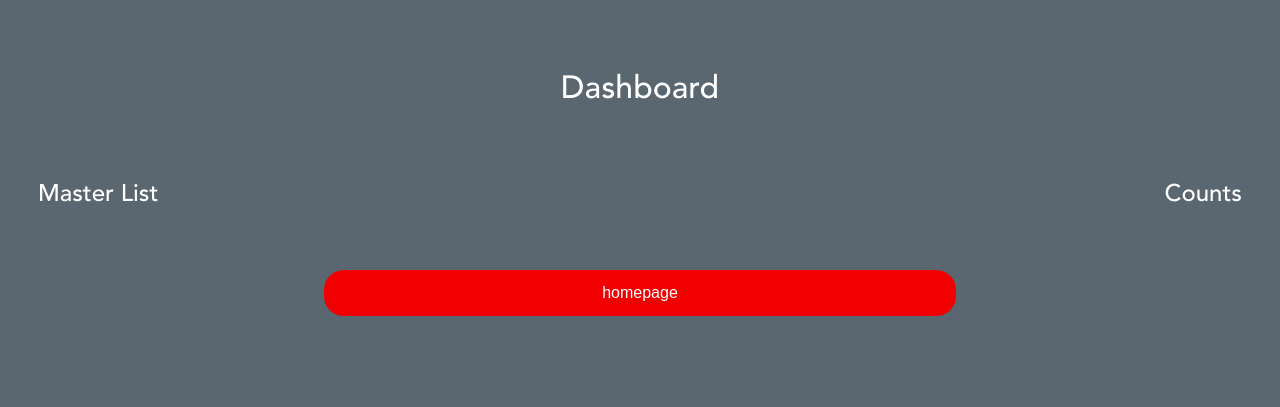
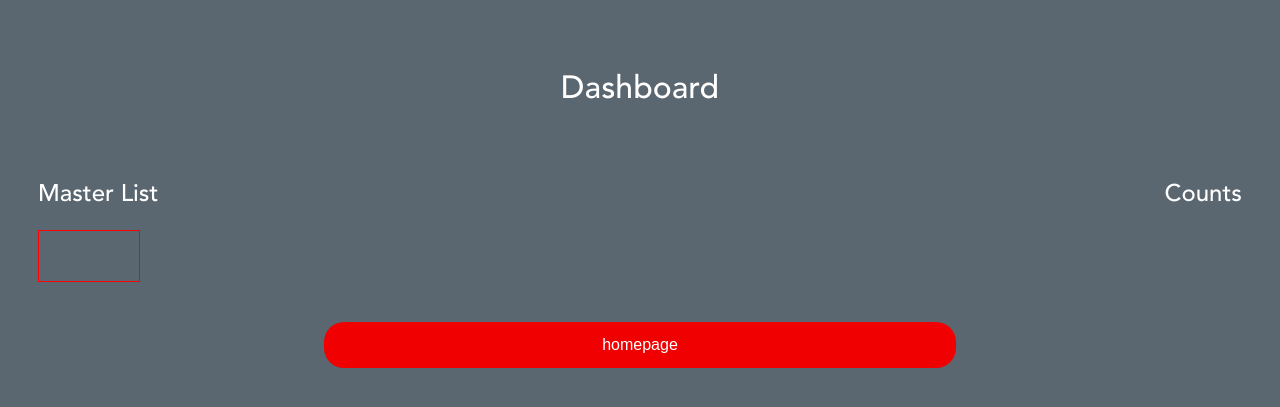
Before and after one commit to SWE4103-Team1/StudentTrackingSystem, a Django app: page /dashboard/ in a window 1280 px wide. Shown: the top 407 px of the page. Run offline with Django 3.2, Linux system fonts and the light colour scheme; some libraries are stand-ins or nearby versions.

Commit message:
added react table

```diff
--- a/StudentTrackingSystem/StudentTrackingSystemApp/static/StudentTrackingSystemApp/dashboard.css
+++ b/StudentTrackingSystem/StudentTrackingSystemApp/static/StudentTrackingSystemApp/dashboard.css
@@ -10,6 +10,13 @@
 
 
 
+}
+.div-table
+{
+    border: 1px solid red;
+    width: 100px;
+    height: 50px;
+    overflow: auto;
 }
 
 h2{
@@ -31,6 +38,9 @@ h2{
 }
 
 .masterList_List{
+    width: 100px;
+    height: 50px;
+    overflow: auto;
     color: black;
     background-color: white;
 }
--- a/StudentTrackingSystem/StudentTrackingSystemApp/templates/StudentTrackingSystemApp/Dashboard/index.html
+++ b/StudentTrackingSystem/StudentTrackingSystemApp/templates/StudentTrackingSystemApp/Dashboard/index.html
@@ -20,7 +20,7 @@
     <link rel="manifest" href="/manifest.json" />
     <title>React App</title>
     <link href="/static/css/main.ca422028.chunk.css" rel="stylesheet">
-    <link rel="stylesheet" href="{% static '\build_table\build\static\css\main.6d4f741e.chunk.css' %}">
+    <link rel="stylesheet" href="{% static '\build_table\build\static\css\main.cf0c3cd8.chunk.css' %}">
 </head>
 
 <body>
@@ -32,7 +32,7 @@
             <h2>
                 Master List
             </h2>
-            <div id="root"></div>
+            <div class="div-table" id="root"></div>
             <!-- Masterlist React Component
                 Just remove this table, just put it there as a place holder
             -->
@@ -101,9 +101,9 @@
 </script>
 
 
-<script src="{% static '\build_table\build\static\js\2.9885b516.chunk.js'%}">
+<script src="{% static '\build_table\build\static\js\2.064bba39.chunk.js'%}">
 </script>
-<script src="{% static '\build_table\build\static\js\main.92dc0e46.chunk.js'%}"></script>
+<script src="{% static '\build_table\build\static\js\main.acaa51cb.chunk.js'%}"></script>
 
 
 
```
